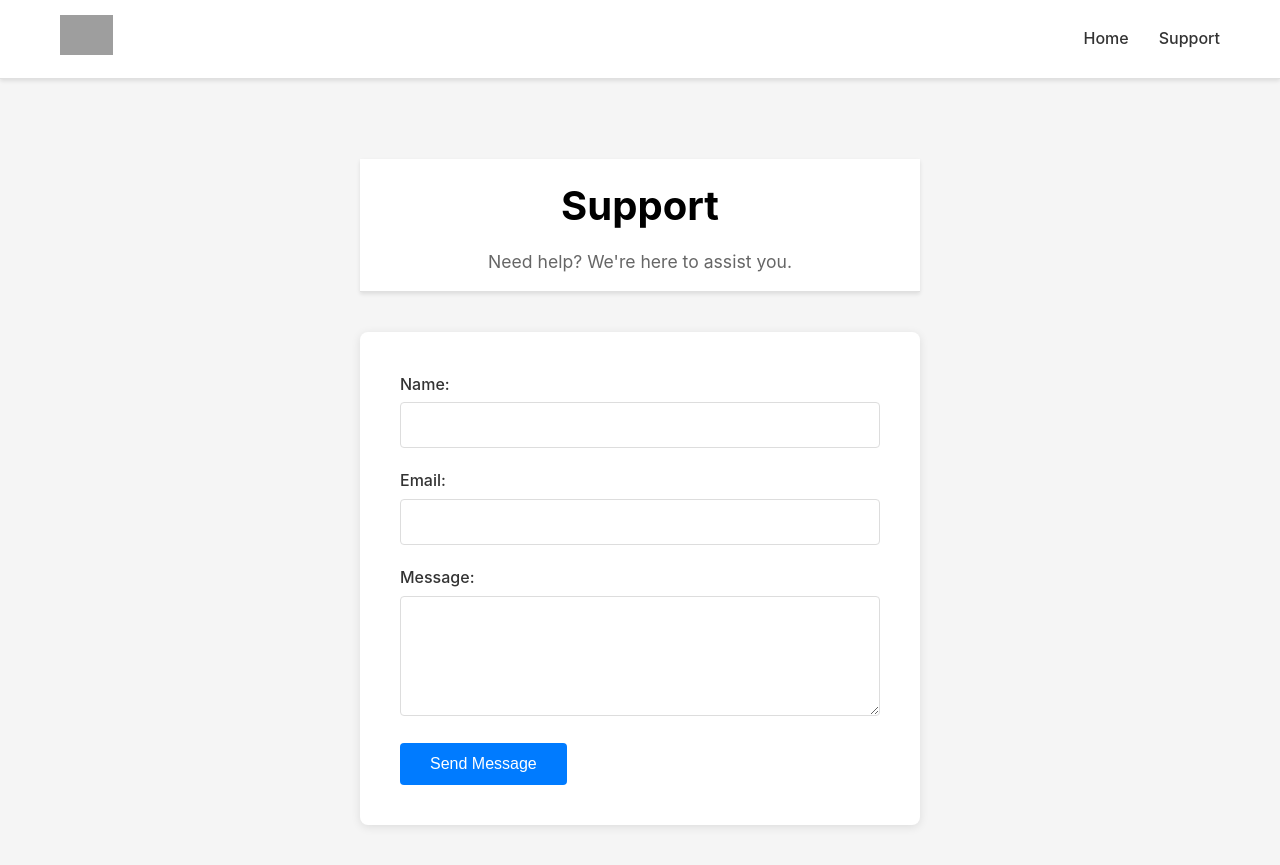
After one commit to turnpiece/turnpiece.com, a Django app: template core/templates/core/support.html in a window 1280 px wide. The commit adds this page. Run offline with Django 4.2, Linux system fonts and the light colour scheme; the template is opened without the code that fills it, so the values that code supplies are empty, except form fields; tables that the repository leaves empty hold one stand-in row (values such as "Sample post"); form fields are guessed from the names that the template uses; grey boxes are pictures that could not be loaded.

Commit message:
added basic support page with contact form

```diff
--- /dev/null
+++ b/core/templates/core/support.html
@@ -0,0 +1,148 @@
+{% extends "base.html" %}
+
+{% block title %}Support - Turnpiece{% endblock %}
+
+{% block extra_css %}
+<style>
+    body {
+        background-color: #f5f5f5;
+        color: #333;
+    }
+
+    .container {
+        max-width: 600px;
+        margin: 0 auto;
+        padding: 40px 20px;
+    }
+
+    .header {
+        text-align: center;
+        margin-bottom: 40px;
+    }
+
+    .header h1 {
+        font-size: 2.5rem;
+        margin-bottom: 10px;
+        color: #000;
+    }
+
+    .header p {
+        font-size: 1.1rem;
+        color: #666;
+        margin: 0;
+    }
+
+    .form-container {
+        background: white;
+        padding: 40px;
+        border-radius: 8px;
+        box-shadow: 0 2px 10px rgba(0,0,0,0.1);
+    }
+
+    .success-message {
+        background: #d4edda;
+        color: #155724;
+        padding: 20px;
+        border-radius: 4px;
+        margin-bottom: 20px;
+        text-align: center;
+    }
+
+    .form-group {
+        margin-bottom: 20px;
+    }
+
+    .form-group label {
+        display: block;
+        margin-bottom: 5px;
+        font-weight: 500;
+        color: #333;
+    }
+
+    .form-group input,
+    .form-group textarea {
+        width: 100%;
+        padding: 12px;
+        border: 1px solid #ddd;
+        border-radius: 4px;
+        font-size: 16px;
+        font-family: inherit;
+        box-sizing: border-box;
+    }
+
+    .form-group textarea {
+        height: 120px;
+        resize: vertical;
+    }
+
+    .form-group input:focus,
+    .form-group textarea:focus {
+        outline: none;
+        border-color: #007bff;
+        box-shadow: 0 0 0 2px rgba(0,123,255,0.25);
+    }
+
+    .submit-btn {
+        background: #007bff;
+        color: white;
+        padding: 12px 30px;
+        border: none;
+        border-radius: 4px;
+        font-size: 16px;
+        cursor: pointer;
+        transition: background-color 0.2s;
+    }
+
+    .submit-btn:hover {
+        background: #0056b3;
+    }
+</style>
+{% endblock %}
+
+{% block content %}
+<div class="container">
+    <div class="header">
+        <h1>Support</h1>
+        <p>Need help? We're here to assist you.</p>
+    </div>
+
+    <div class="form-container">
+        {% if submitted %}
+            <div class="success-message">
+                <h3>Thank you!</h3>
+                <p>Your message has been sent. We'll get back to you as soon as possible.</p>
+            </div>
+        {% endif %}
+
+        <form method="post">
+            {% csrf_token %}
+
+            <div class="form-group">
+                <label for="{{ form.name.id_for_label }}">Name:</label>
+                {{ form.name }}
+                {% if form.name.errors %}
+                    <div style="color: #dc3545; font-size: 14px; margin-top: 5px;">{{ form.name.errors.0 }}</div>
+                {% endif %}
+            </div>
+
+            <div class="form-group">
+                <label for="{{ form.email.id_for_label }}">Email:</label>
+                {{ form.email }}
+                {% if form.email.errors %}
+                    <div style="color: #dc3545; font-size: 14px; margin-top: 5px;">{{ form.email.errors.0 }}</div>
+                {% endif %}
+            </div>
+
+            <div class="form-group">
+                <label for="{{ form.message.id_for_label }}">Message:</label>
+                {{ form.message }}
+                {% if form.message.errors %}
+                    <div style="color: #dc3545; font-size: 14px; margin-top: 5px;">{{ form.message.errors.0 }}</div>
+                {% endif %}
+            </div>
+
+            <button type="submit" class="submit-btn">Send Message</button>
+        </form>
+    </div>
+</div>
+{% endblock %}
--- a/core/urls.py
+++ b/core/urls.py
@@ -1,7 +1,8 @@
 from django.urls import path
-from .views import contact_view, home_view
+from .views import contact_view, home_view, support_view
 
 urlpatterns = [
     path("", home_view, name="home"),
+    path("support/", support_view, name="support"),
     path("contact/", contact_view, name="contact"),
 ]
--- a/templates/base.html
+++ b/templates/base.html
@@ -0,0 +1,88 @@
+{% load static %}
+<!DOCTYPE html>
+<html lang="en">
+<head>
+    <meta charset="UTF-8">
+    <meta name="viewport" content="width=device-width, initial-scale=1.0">
+    <title>{% block title %}Turnpiece{% endblock %}</title>
+    <style>
+        * {
+            margin: 0;
+            padding: 0;
+            box-sizing: border-box;
+        }
+
+        body {
+            font-family: -apple-system, BlinkMacSystemFont, 'Segoe UI', Roboto, sans-serif;
+            line-height: 1.6;
+        }
+
+        .header {
+            background: white;
+            border-bottom: 1px solid #e0e0e0;
+            padding: 15px 0;
+            position: sticky;
+            top: 0;
+            z-index: 100;
+            box-shadow: 0 2px 4px rgba(0,0,0,0.1);
+        }
+
+        .header-container {
+            max-width: 1200px;
+            margin: 0 auto;
+            padding: 0 20px;
+            display: flex;
+            align-items: center;
+            justify-content: space-between;
+        }
+
+        .logo {
+            height: 40px;
+            width: auto;
+        }
+
+        .nav {
+            display: flex;
+            gap: 30px;
+            align-items: center;
+        }
+
+        .nav a {
+            color: #333;
+            text-decoration: none;
+            font-weight: 500;
+            transition: color 0.2s;
+        }
+
+        .nav a:hover {
+            color: #007bff;
+        }
+
+        .main-content {
+            min-height: calc(100vh - 70px);
+        }
+    </style>
+    {% block extra_css %}{% endblock %}
+    {% block head %}{% endblock %}
+</head>
+<body>
+    <header class="header">
+        <div class="header-container">
+            <a href="{% url 'home' %}">
+                <picture>
+                    <source srcset="{% static 'assets/tp-logo-white-transparent-fixed.svg' %}" type="image/svg+xml">
+                    <img src="{% static 'assets/tp-logo-white-transparent-fixed.png' %}" alt="Turnpiece" class="logo">
+                </picture>
+            </a>
+            <nav class="nav">
+                <a href="{% url 'home' %}">Home</a>
+                <a href="{% url 'support' %}">Support</a>
+            </nav>
+        </div>
+    </header>
+
+    <main class="main-content">
+        {% block content %}{% endblock %}
+    </main>
+</body>
+</html>
```
Also changed, not shown: core/templates/core/home.html (+16 -19 lines), core/views.py (+20 -0 lines).
